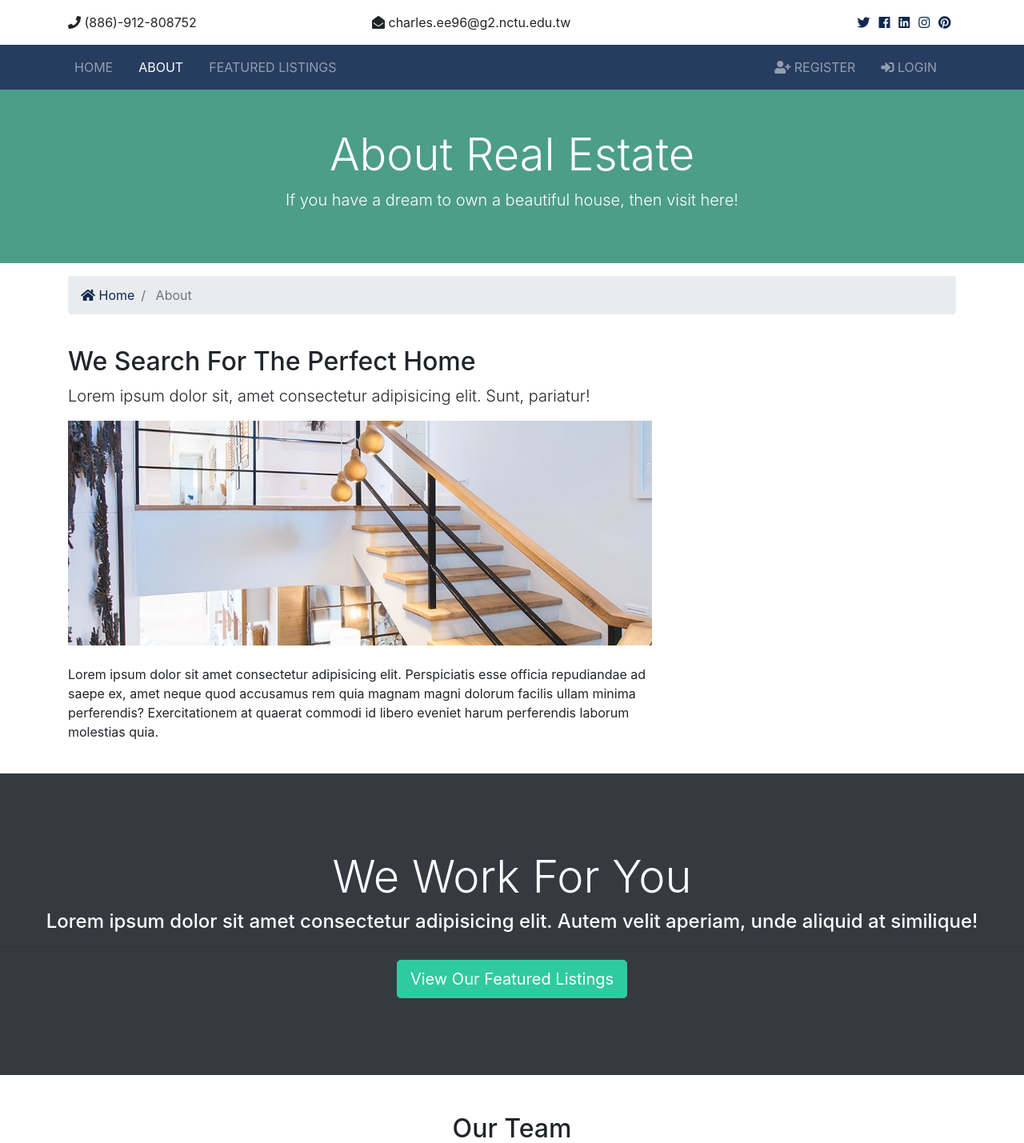
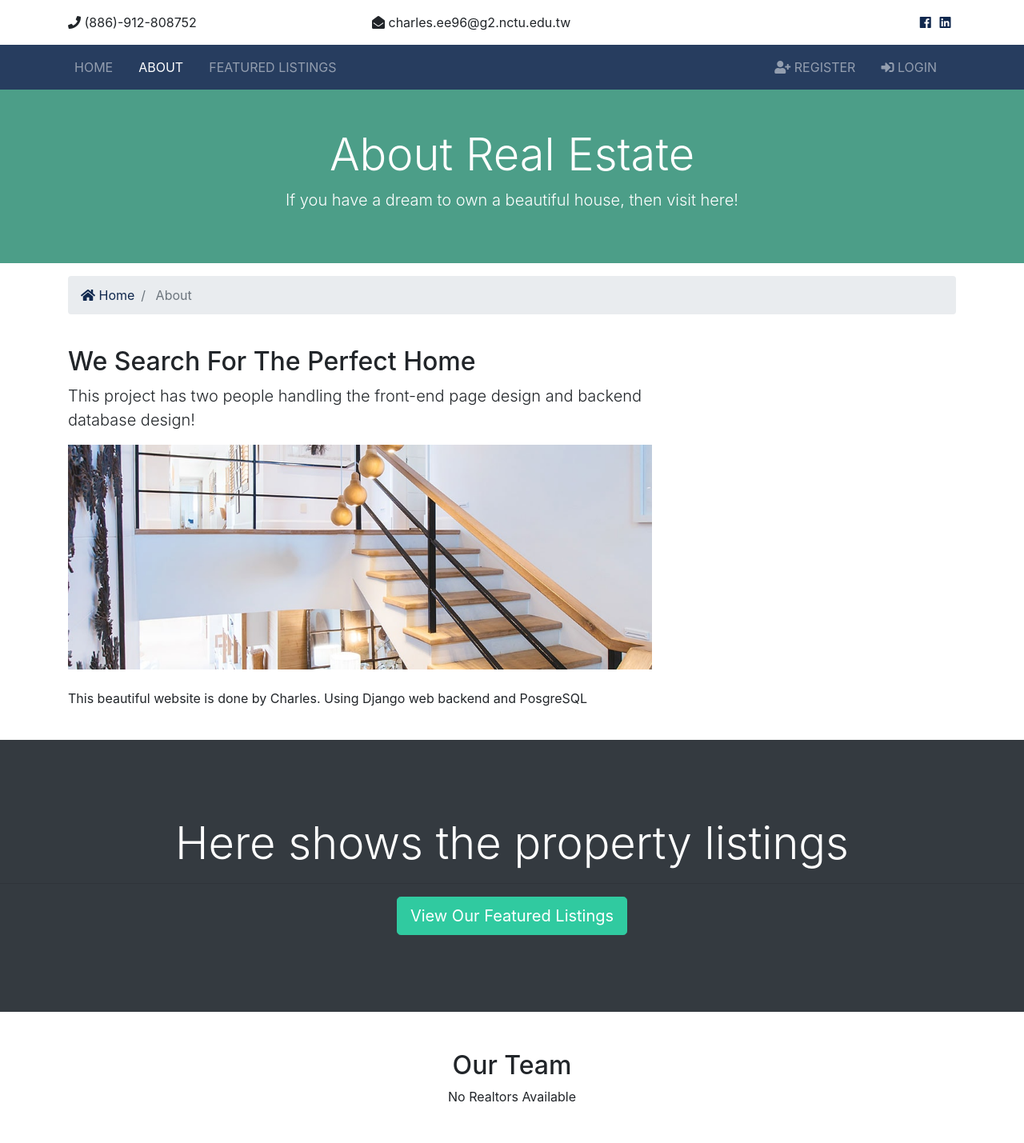
Before and after one commit to chialin-liu/btre_project, a Django app: page /about in a window 1280 px wide. Shown: the top 1429 px of the page at 80% size. Run offline with Django 3.2, Linux system fonts and the light colour scheme; data that the repository does not hold is empty; some libraries are stand-ins or nearby versions.

Commit message:
add features

```diff
--- a/templates/pages/about.html
+++ b/templates/pages/about.html
@@ -36,11 +36,9 @@
       <div class="row">
         <div class="col-md-8">
           <h2>We Search For The Perfect Home</h2>
-          <p class="lead">Lorem ipsum dolor sit, amet consectetur adipisicing elit. Sunt, pariatur!</p>
+          <p class="lead">This project has two people handling the front-end page design and backend database design!</p>
           <img src="{% static 'img/about.jpg' %}" alt="">
-          <p class="mt-4">Lorem ipsum dolor sit amet consectetur adipisicing elit. Perspiciatis esse officia repudiandae ad saepe ex, amet
-            neque quod accusamus rem quia magnam magni dolorum facilis ullam minima perferendis? Exercitationem at quaerat
-            commodi id libero eveniet harum perferendis laborum molestias quia.</p>
+          <p class="mt-4">This beautiful website is done by Charles. Using Django web backend and PosgreSQL</p>
         </div>
         <div class="col-md-4">
           {% if mvp_realtors %}
@@ -63,8 +61,8 @@
 
   <!-- Work -->
   <section id="work" class="bg-dark text-white text-center">
-    <h2 class="display-4">We Work For You</h2>
-    <h4>Lorem ipsum dolor sit amet consectetur adipisicing elit. Autem velit aperiam, unde aliquid at similique!</h4>
+    <h2 class="display-4">Here shows the property listings</h2>
+    <h4></h4>
     <hr>
     <a href="{% url 'listings' %}" class="btn btn-secondary text-white btn-lg">View Our Featured Listings</a>
   </section>
--- a/templates/partials/_topbar.html
+++ b/templates/partials/_topbar.html
@@ -8,21 +8,21 @@
       </div>
       <div class="col-md-4">
         <div class="social text-right">
-          <a href="#">
+          <!-- <a href="#">
             <i class="fab fa-twitter"></i>
-          </a>
-          <a href="#">
+          </a> -->
+          <a href="https://www.facebook.com/profile.php?id=100000209473307">
             <i class="fab fa-facebook"></i>
           </a>
-          <a href="#">
+          <a href="https://www.linkedin.com/in/chialin-liu/">
             <i class="fab fa-linkedin"></i>
           </a>
-          <a href="#">
+          <!-- <a href="#">
             <i class="fab fa-instagram"></i>
-          </a>
-          <a href="#">
+          </a> -->
+          <!-- <a href="#">
             <i class="fab fa-pinterest"></i>
-          </a>
+          </a> -->
         </div>
       </div>
     </div>
```
